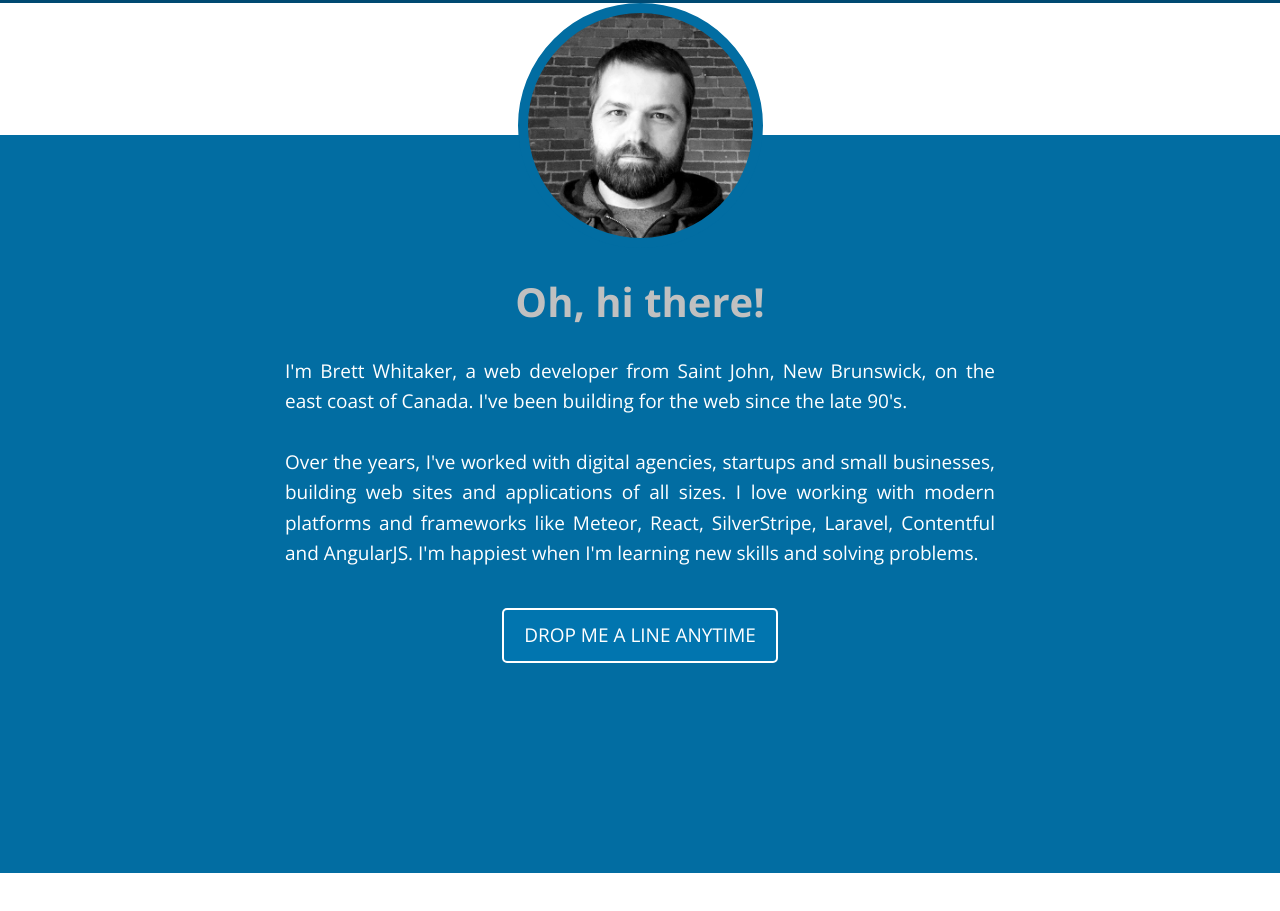
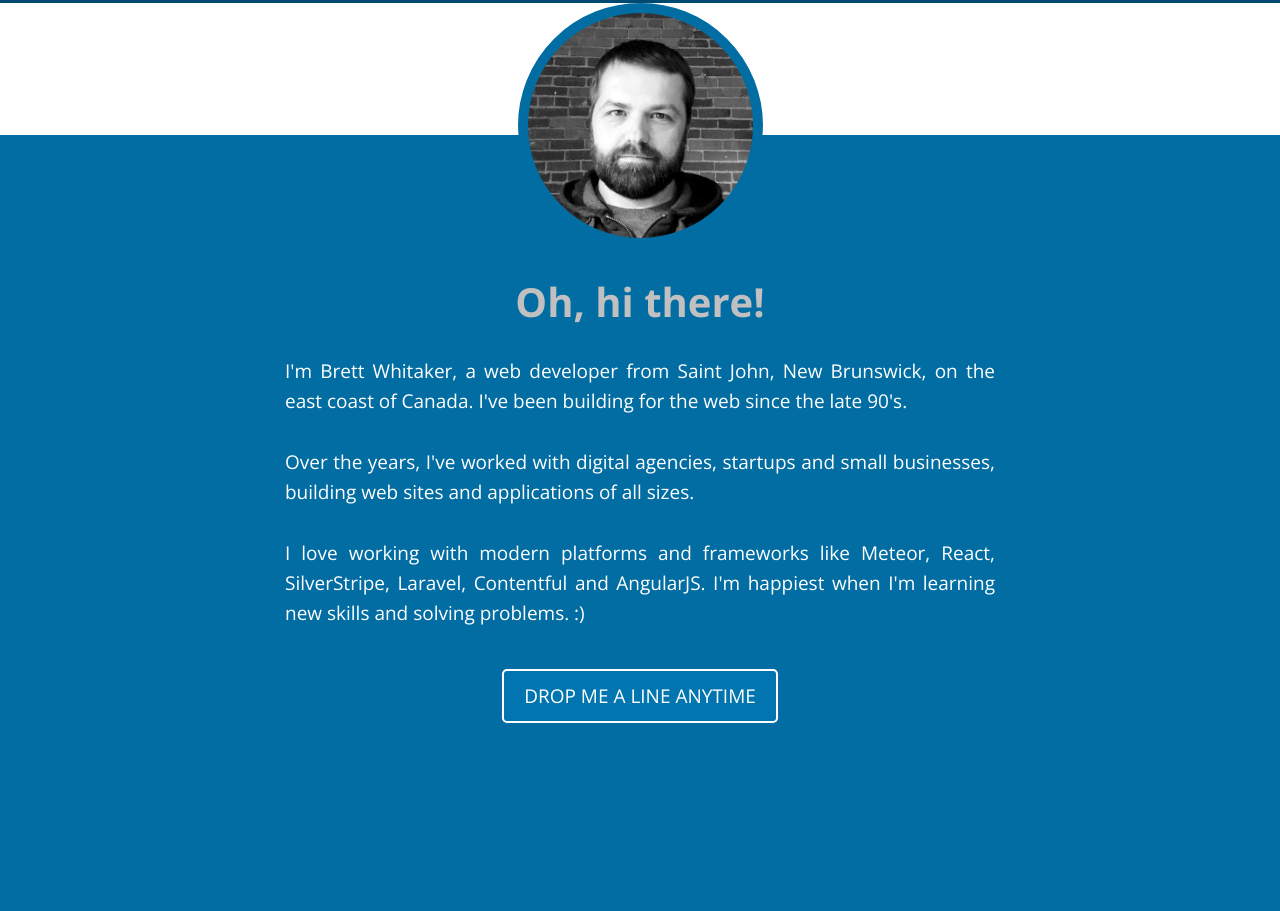
Before and after one commit to brettwhitaker/brettwhitaker.github.io, a plain HTML site: page index.html in a window 1280 px wide. Shown: the part 797-1708 px from the top of the page. Before the commit the page ends 1670 px from the top, so only its background shows below. Drawn offline with nearby package versions, Linux system fonts and the light colour scheme.

Commit message:
Another content tweak

```diff
--- a/index.html
+++ b/index.html
@@ -49,7 +49,7 @@
         <div class="container">
             <h2>Oh, hi there!</h2>
             <p>I'm Brett Whitaker, a web developer from Saint John, New Brunswick, on the east coast of Canada. I've been building for the web since the late 90's.</p>
-            <p>Over the years, I've worked with digital agencies, startups and small businesses, building web sites and applications of all sizes. I love working with modern platforms and frameworks like Meteor, React, SilverStripe, Laravel, Contentful and AngularJS. I'm happiest when I'm learning new skills and solving problems.</p>
+            <p>Over the years, I've worked with digital agencies, startups and small businesses, building web sites and applications of all sizes.</p><p>I love working with modern platforms and frameworks like Meteor, React, SilverStripe, Laravel, Contentful and AngularJS. I'm happiest when I'm learning new skills and solving problems. :)</p>
             <div class="center">
                 <a class="button" href="mailto:brett@blw.io">Drop me a line anytime</a>
             </div>
```
